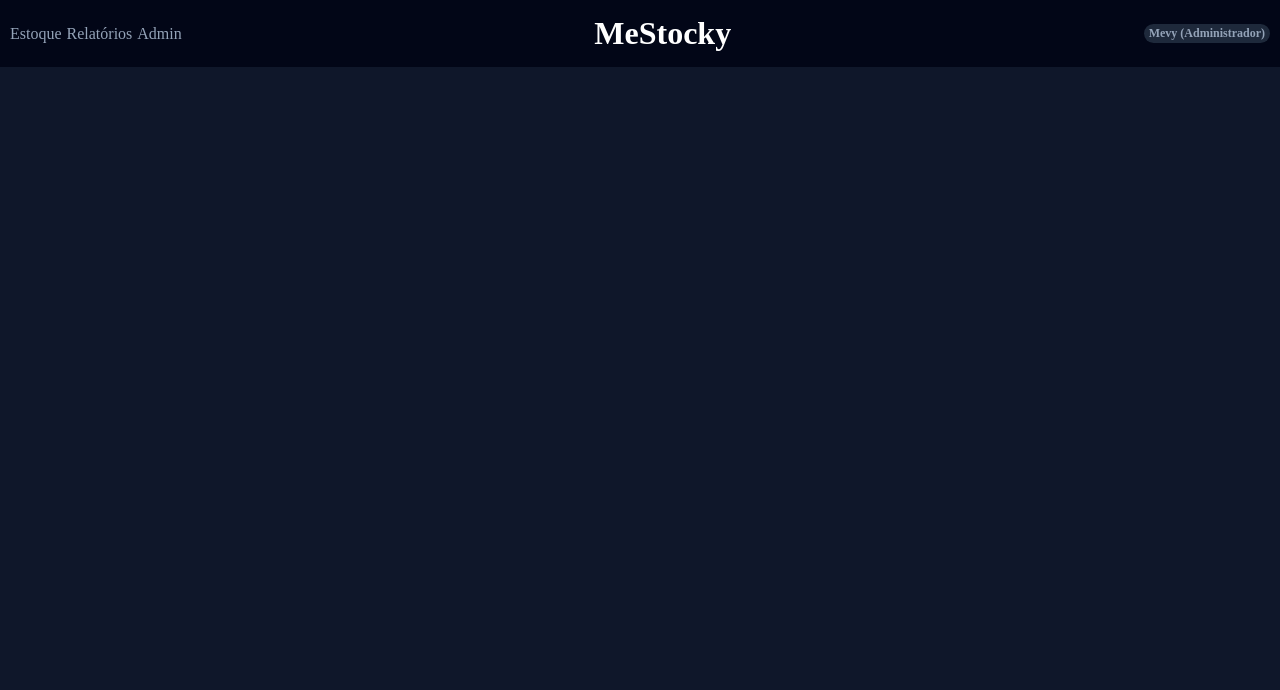
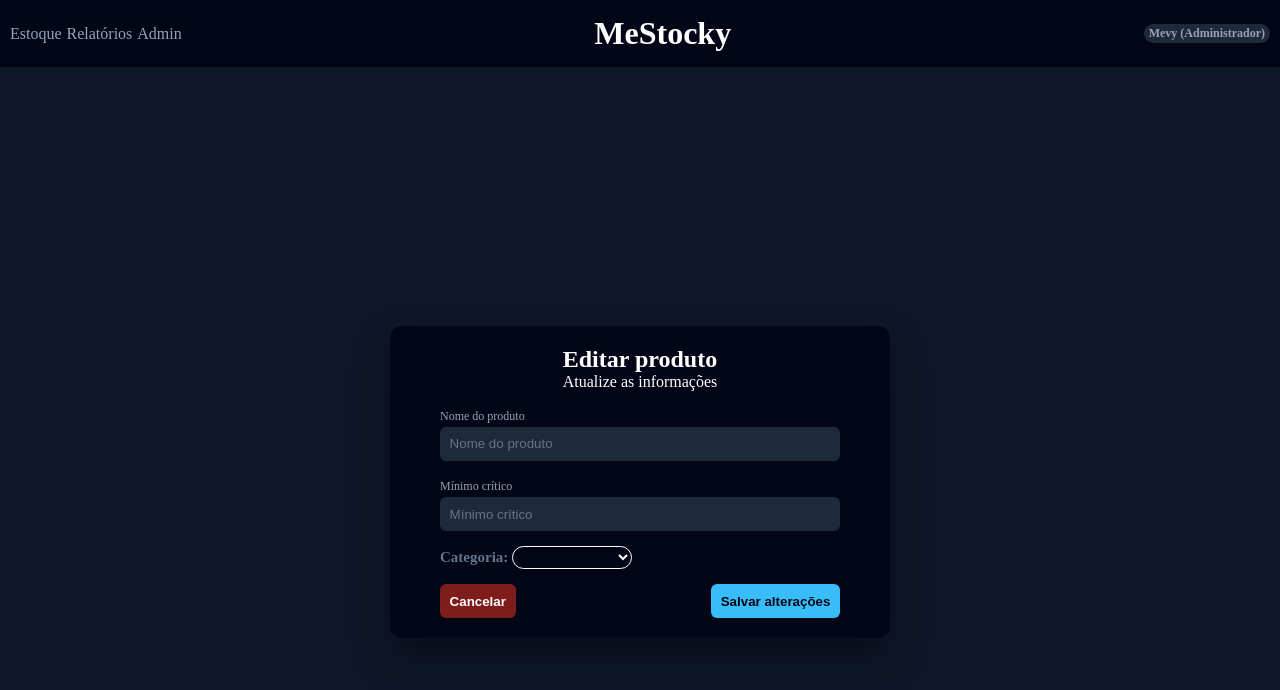
Before and after one commit to LuisVynicius/MeStocky-Angular, an Angular app: page /product/1 in a window 1280 px wide. Before the commit this address led to /. Shown: the top 690 px of the page. Built offline with nearby package versions, Linux system fonts and the light colour scheme.

Commit message:
ADD: Product Page

```diff
--- a/src/app/app.routes.ts
+++ b/src/app/app.routes.ts
@@ -4,6 +4,7 @@ import { StockPage } from './pages/stock-page/stock-page';
 import { AdminPage } from './pages/admin-page/admin-page';
 import { ProfilePage } from './pages/profile-page/profile-page';
 import { ReportPage } from './pages/report-page/report-page';
+import { ProductPage } from './pages/product-page/product-page';
 
 export const routes: Routes = [
     {
@@ -31,4 +32,9 @@ export const routes: Routes = [
         pathMatch: "full",
         component: ReportPage
     },
+    {
+        path: "product/:product",
+        pathMatch: "full",
+        component: ProductPage
+    },
 ];
--- /dev/null
+++ b/src/app/pages/product-page/product-page.css
@@ -0,0 +1,65 @@
+.container {
+    display: flex;
+    justify-content: center;
+    align-items: center;
+
+    height: 100vh;
+}
+
+.container_background {
+    display: Flex;
+    flex-direction: column;
+    justify-content: center;
+    align-items: center;
+
+    width: 500px;
+
+    background-color: #020617;
+
+    border-radius: 12px;
+
+    gap: 15px;
+
+    padding: 20px 0px 20px 0px;
+
+    box-shadow: 0 20px 40px rgba(0,0,0,0.45);
+}
+
+.container_background_form {
+    display: flex;
+    flex-direction: column;
+
+    gap: 15px;
+
+    width: 80%;
+}
+
+.container_background_form_button {
+    display: flex;
+    justify-content: space-between;
+}
+
+.container_background_form_inputs {
+    display: flex;
+    flex-direction: column;
+
+    gap: 15px;
+}
+
+.container_background_form_inputs_select {
+  color: #64748b;
+
+  font-size: 15px;
+  font-weight: bold;
+}
+
+.container_background_form_inputs_select > select {
+    width: 120px;
+    background-color: #020617;
+    color: white;
+
+    padding: 2px;
+
+    border: 1px solid white;
+    border-radius: 12px;
+}
--- /dev/null
+++ b/src/app/pages/product-page/product-page.html
@@ -0,0 +1,84 @@
+<div class="container">
+
+    <div class="container_background">
+
+        <div class="container_background_informations">
+
+            <h2>Editar produto</h2>
+
+            <span>Atualize as informações</span>
+
+        </div>
+
+        <form
+            class="container_background_form"
+            #EditProductForm="ngForm"
+            (ngSubmit)="updateProduct(EditProductForm)"
+        >
+
+            <div class="container_background_form_inputs">
+
+                <app-form-input
+                    title="Nome do produto"
+                >
+
+                    <input
+                        type="text"
+                        name="name"
+                        placeholder="Nome do produto"
+                        ngModel
+                        required
+                    >
+
+                </app-form-input>
+
+                <app-form-input
+                    title="Mínimo crítico"
+                >
+
+                    <input
+                        type="text"
+                        name="min"
+                        placeholder="Mínimo crítico"
+                        ngModel
+                        required
+                    >
+
+                </app-form-input>
+
+                <div class="container_background_form_inputs_select">
+
+                    <span>Categoria: </span>
+
+                    <select name="category" ngModel required>
+
+                        @for (item of [1, 2, 3, 4, 5]; track $index) {
+                            <option value="{{'Categoria '.concat($index.toString())}}">{{"Categoria ".concat($index.toString())}}</option>
+                        }
+
+                    </select>
+
+                </div>
+
+            </div>
+
+            <div class="container_background_form_button">
+
+                <app-button
+                    label="Cancelar"
+                    [color]="1"
+                    (clicked)="goStock()"
+                ></app-button>
+
+                <app-button
+                    label="Salvar alterações"
+                    type="submit"
+                ></app-button>
+
+            </div>
+
+        </form>
+
+    </div>
+
+</div>
--- /dev/null
+++ b/src/app/pages/product-page/product-page.ts
@@ -0,0 +1,31 @@
+import { Component } from '@angular/core';
+import { FormInput } from '../shared/form-input/form-input';
+import { FormsModule, NgForm } from '@angular/forms';
+import { Button } from '../shared/button/button';
+import { Router } from '@angular/router';
+
+@Component({
+  selector: 'app-product-page',
+  imports: [
+    FormInput,
+    FormsModule,
+    Button,
+  ],
+  templateUrl: './product-page.html',
+  styleUrl: './product-page.css',
+})
+export class ProductPage {
+
+  constructor(private router: Router) {
+
+  }
+
+  updateProduct(Form: NgForm) {
+    console.log(Form.value)
+  }
+
+  goStock() {
+    this.router.navigate(["/stock"]);
+  }
+
+}
--- a/src/app/pages/shared/button/button.css
+++ b/src/app/pages/shared/button/button.css
@@ -1,6 +1,4 @@
-button {
-  background: #38bdf8;
-
+.container > button {
   padding: 0.6rem;
 
   border: none;
@@ -9,8 +7,6 @@ button {
   font-weight: 600;
 
   cursor: pointer;
-
-  color: #020617;
 
   user-select: none;
 }
@@ -25,3 +21,34 @@ button:active {
   position: relative;
   top: 1px;
 }
+
+.blue {
+  background: #38bdf8;
+  color: #020617;
+}
+
+.blue:hover {
+  background: #30a8db;
+}
+
+.blue:active {
+  background: #2787b1;
+
+  position: relative;
+  top: 1px;
+}
+
+.red {
+  background: #7f1d1d;
+  color: white;
+}
+
+.red:hover {
+  background: #991b1b;
+}
+
+.red:active {
+  background: #b91c1c;
+  position: relative;
+  top: 1px;
+}
--- a/src/app/pages/shared/button/button.html
+++ b/src/app/pages/shared/button/button.html
@@ -1,6 +1,12 @@
+<div class="container">
+
     <button
         [style.width]="width"
         [type]="type"
+        (click)="onClick()"
+        [ngClass]="cssClass"
     >
         {{ label }}
     </button>
+
+</div>
--- a/src/app/pages/shared/button/button.ts
+++ b/src/app/pages/shared/button/button.ts
@@ -1,8 +1,9 @@
-import { Component, Input } from '@angular/core';
+import { NgClass } from '@angular/common';
+import { Component, EventEmitter, Input, Output } from '@angular/core';
 
 @Component({
   selector: 'app-button',
-  imports: [],
+  imports: [NgClass],
   templateUrl: './button.html',
   styleUrl: './button.css',
 })
@@ -13,4 +14,17 @@ export class Button {
   width: string = "";
   @Input()
   type: string = "button";
+  @Input()
+  color: 0 | 1 = 0;
+
+  @Output()
+  clicked = new EventEmitter<void>();
+
+  get cssClass(): string {
+    return this.color === 0 ? "blue" : "red";
+  }
+
+  onClick() {
+    this.clicked.emit();
+  }
 }
--- a/src/app/pages/stock-page/product/product.html
+++ b/src/app/pages/stock-page/product/product.html
@@ -2,7 +2,7 @@
 
     <div class="container_informations">
 
-        <h2>Produto A</h2>
+        <h2>{{title}}</h2>
         <span>Categoria X</span>
 
     </div>
@@ -23,6 +23,7 @@
 
         <app-button
             label="Editar"
+            (clicked)="toEdit()"
         ></app-button>
 
         <app-button
@@ -31,6 +32,7 @@
 
         <app-button
             label="Remover"
+            [color]="1"
         ></app-button>
 
     </div>
--- a/src/app/pages/stock-page/product/product.ts
+++ b/src/app/pages/stock-page/product/product.ts
@@ -1,6 +1,7 @@
-import { Component } from '@angular/core';
+import { Component, Input } from '@angular/core';
 import { Button } from '../../shared/button/button';
 import { Warning } from './warning/warning';
+import { Router } from '@angular/router';
 
 @Component({
   selector: 'app-product',
@@ -13,4 +14,14 @@ import { Warning } from './warning/warning';
 })
 export class Product {
 
+  @Input()
+  title: string = "";
+
+  constructor(private router: Router) {
+
+  }
+
+  toEdit() {
+    this.router.navigate(["/product/".concat(this.title)])
+  }
 }
--- a/src/app/pages/stock-page/stock-page.html
+++ b/src/app/pages/stock-page/stock-page.html
@@ -32,7 +32,9 @@
         <div class="container_background_products">
 
             @for (item of [0, 1, 2, 3, 4, 5, 6, 7, 8, 9, 10, 11, 12, 13]; track $index) {
-                <app-product></app-product>
+                <app-product
+                    [title]="'Product '.concat($index.toString())"
+                ></app-product>
             }
 
         </div>
```
Lines whose indentation alone changed are shown as unchanged.
